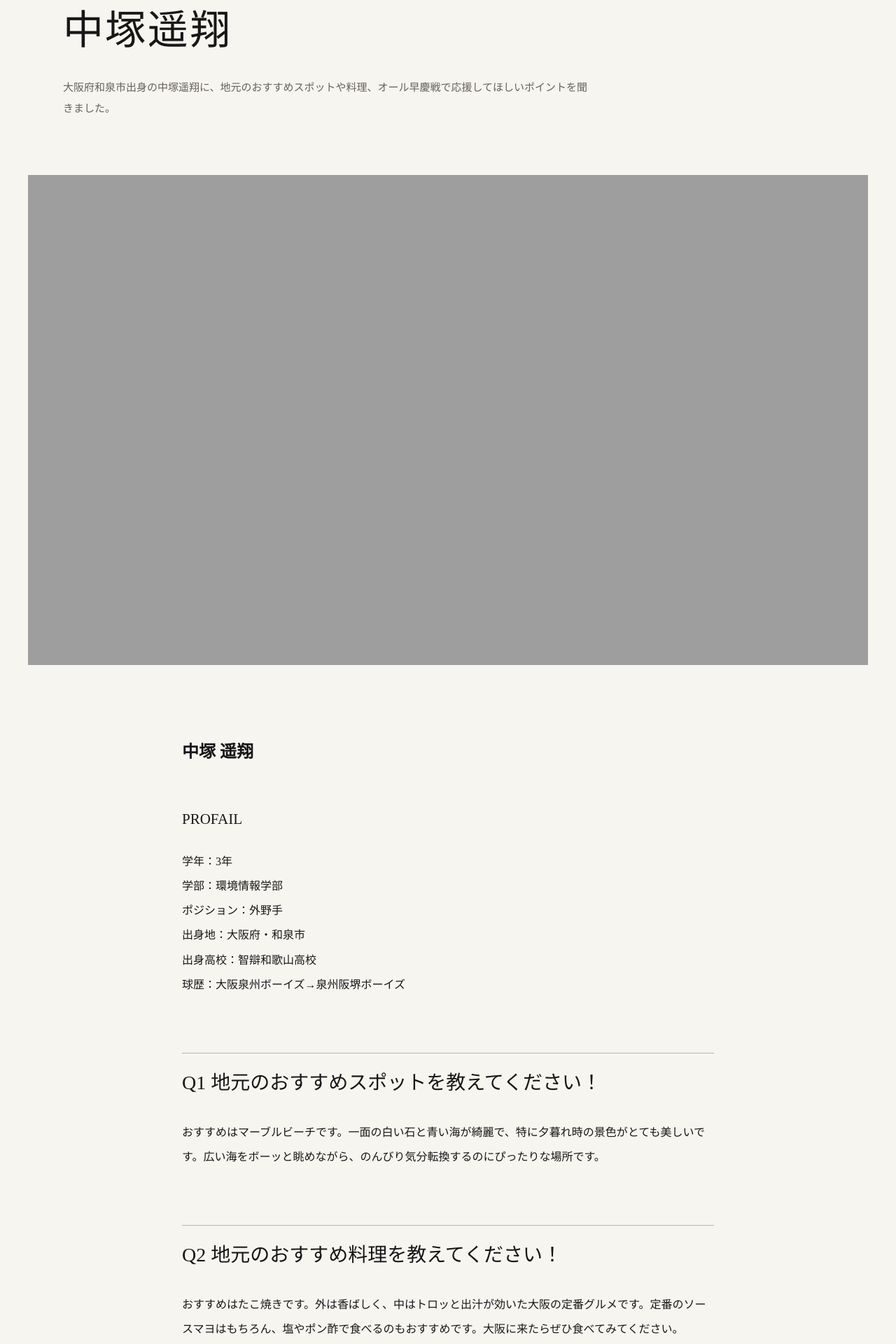
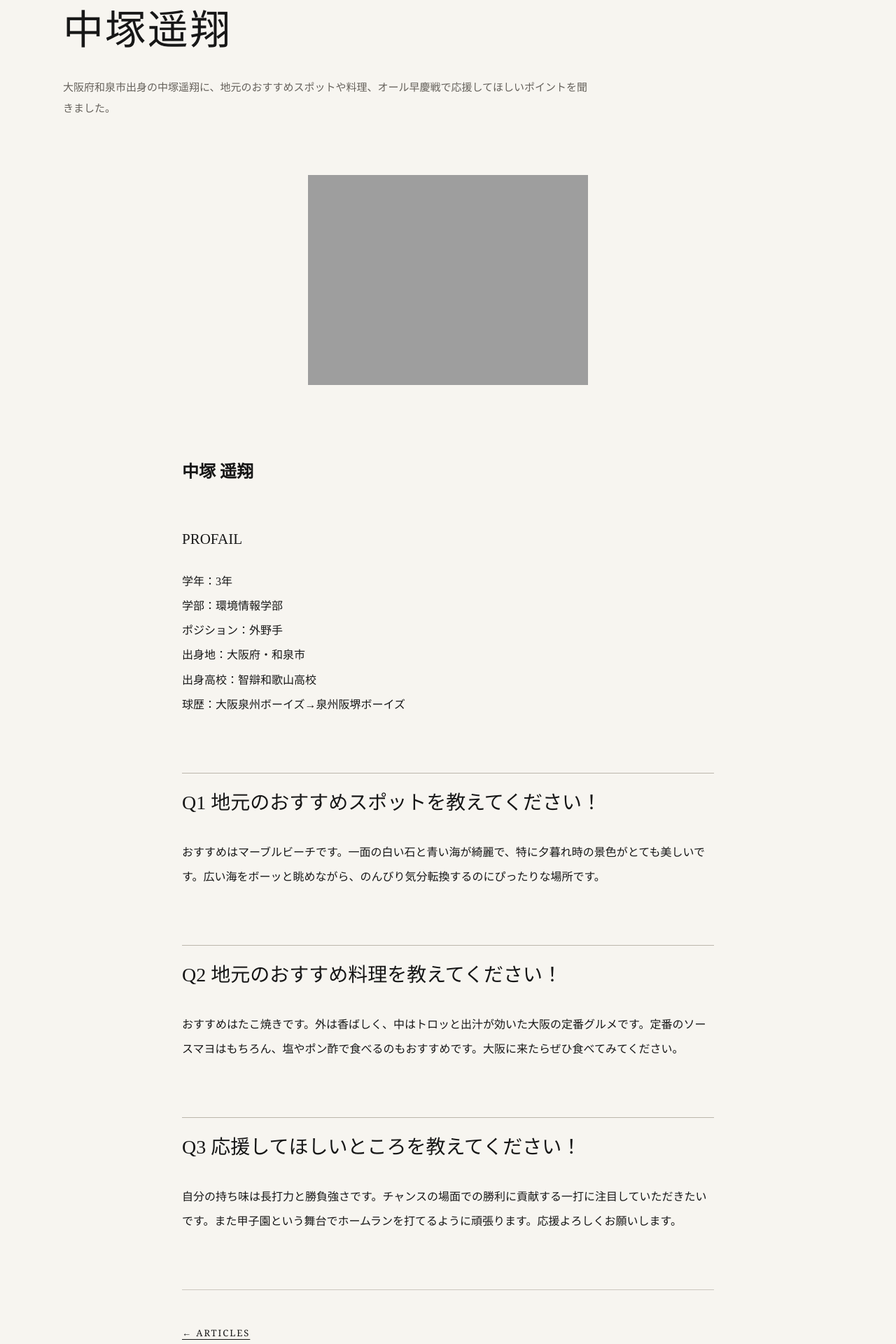
Before and after one commit to all-soukei/all-soukei.github.io, a Jekyll site: the page built from _articles/0920-keio.md, in a window 1280 px wide. Shown: the part 351-2271 px from the top of the page at 70% size. Built offline with Jekyll 4.4.1, drawn with Linux system fonts in a browser that asks for light colours.

Commit message:
Update article.html

```diff
--- a/_layouts/article.html
+++ b/_layouts/article.html
@@ -131,6 +131,7 @@
   }
   </script>
 
+
   <style>
 
     * {
@@ -178,7 +179,6 @@
 
     header {
       background: rgba(255, 255, 255, .96);
-
       border-bottom: 1px solid #ddd8cf;
     }
 
@@ -186,7 +186,6 @@
       min-height: 76px;
 
       display: flex;
-
       justify-content: space-between;
       align-items: center;
 
@@ -293,20 +292,30 @@
 
     /* =========================
        MAIN IMAGE
+       縦写真・横写真ともに切らずに表示
     ========================= */
 
     .main-image {
       width: min(1200px, calc(100% - 40px));
 
       margin: 0 auto;
+
+      display: flex;
+      justify-content: center;
     }
 
     .main-image img {
-      width: 100%;
+      display: block;
 
-      max-height: 700px;
+      width: auto;
+      max-width: 100%;
 
-      object-fit: cover;
+      height: auto;
+      max-height: none;
+
+      margin: 0 auto;
+
+      object-fit: contain;
     }
 
 
@@ -356,10 +365,11 @@
 
     .article-content img {
       width: 100%;
+      height: auto;
 
       margin: 55px 0;
 
-      height: auto;
+      object-fit: contain;
     }
 
     .article-content blockquote {
@@ -493,6 +503,10 @@
         padding-top: 55px;
       }
 
+      .main-image {
+        width: calc(100% - 28px);
+      }
+
       .footer-inner {
         flex-direction: column;
 
@@ -504,6 +518,7 @@
     }
 
   </style>
+
 </head>
 
 
```
